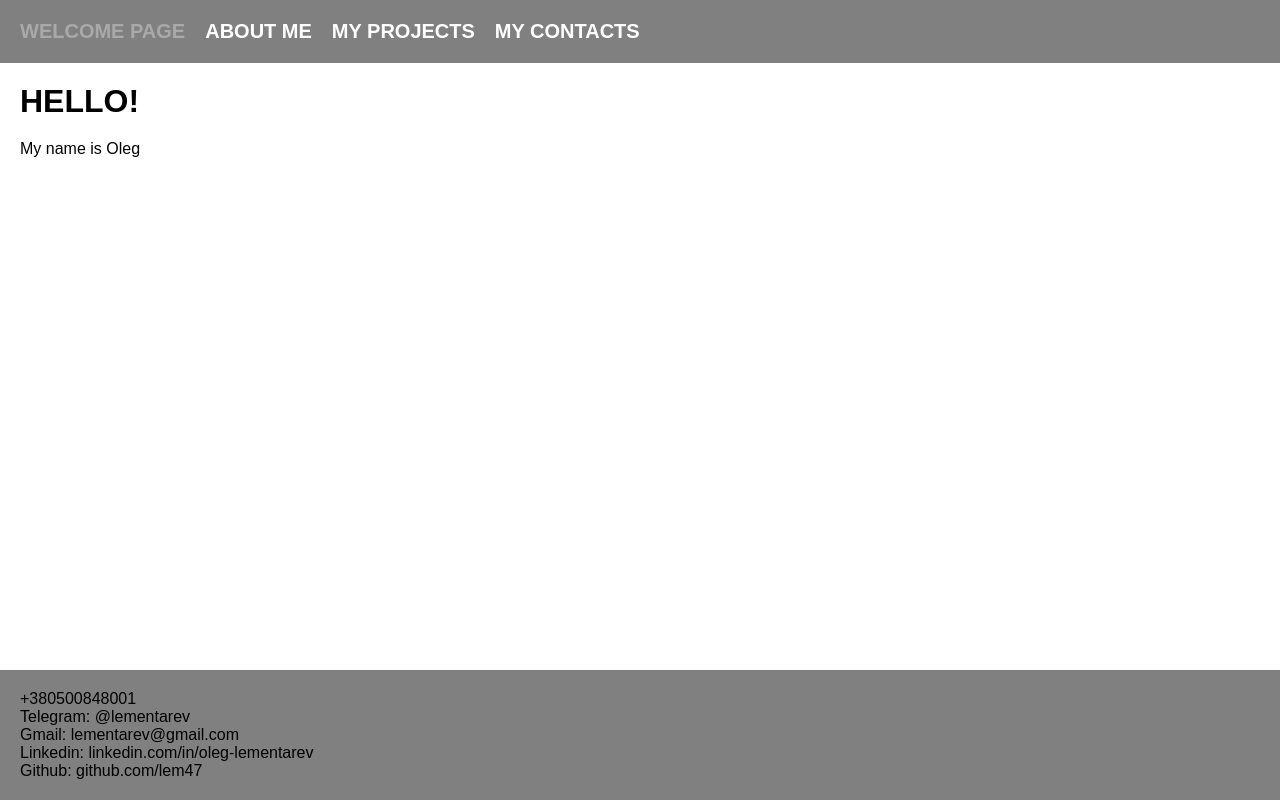
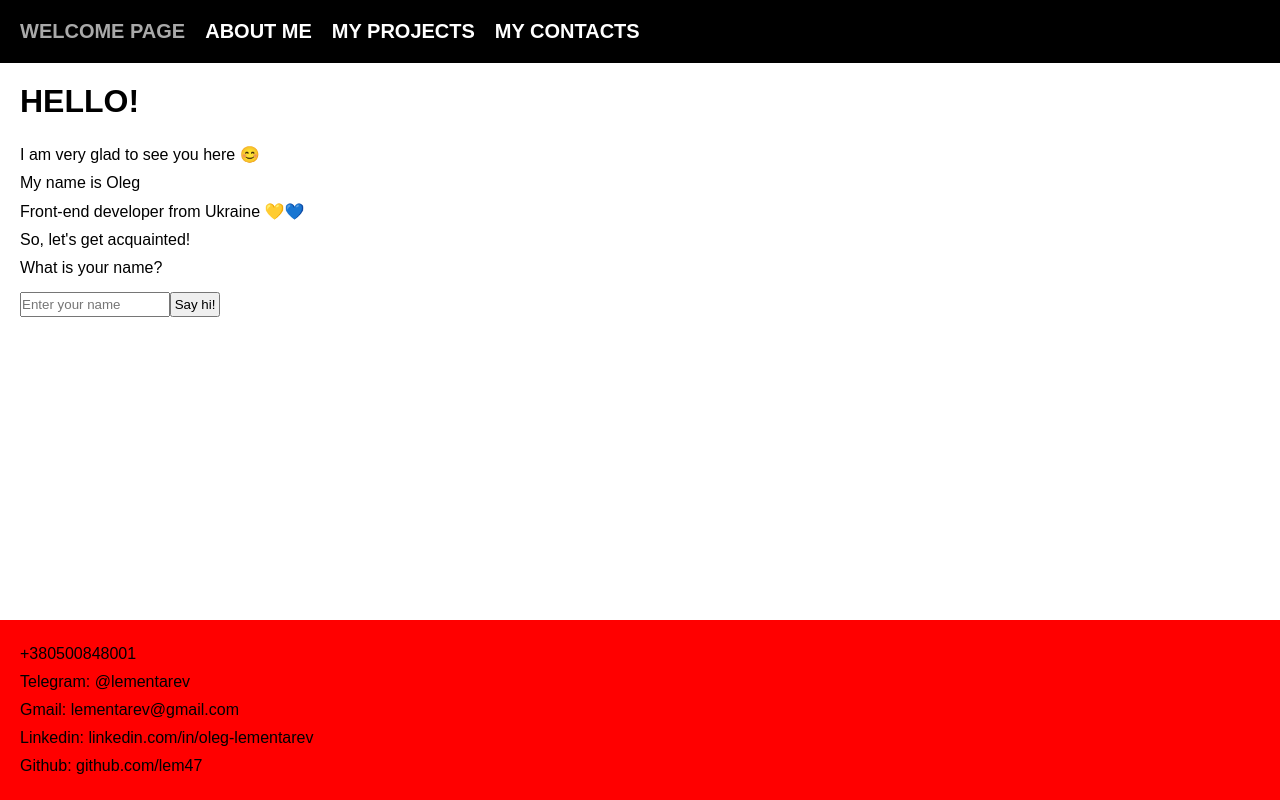
Before and after one commit to lem47/react-portfolio-project, a React (Create React App) app: page /#/ in a window 1280 px wide. Built offline with nearby package versions, Linux system fonts and the light colour scheme; a web font is replaced by a local one.

Commit message:
greetings

```diff
--- a/public/index.html
+++ b/public/index.html
@@ -8,12 +8,6 @@
     <link rel="preconnect" href="https://fonts.gstatic.com" crossorigin>
     <link href="https://fonts.googleapis.com/css2?family=Akshar:wght@400;600&display=swap" rel="stylesheet">
     <link href="https://fonts.googleapis.com/css2?family=Press+Start+2P&display=swap" rel="stylesheet">
-    <meta name="theme-color" content="#000000" />
-    <meta
-      name="description"
-      content="Web site created using create-react-app"
-    />
-    <link rel="apple-touch-icon" href="%PUBLIC_URL%/logo192.png" />
     <link rel="manifest" href="%PUBLIC_URL%/manifest.json" />
     <title>React portfolio app</title>
   </head>
--- a/src/Components/Header/Header.scss
+++ b/src/Components/Header/Header.scss
@@ -1,6 +1,6 @@
 .Header {
   padding: 20px;
-  background-color: gray;
+  background-color: black;
 
   &__nav {
     display: flex;
--- a/src/Components/Header/ProjectsPage/MatrixClock/Clock/Clock.scss
+++ b/src/Components/Header/ProjectsPage/MatrixClock/Clock/Clock.scss
@@ -1,20 +1,20 @@
 .Clock {
   display: flex;
   flex-direction: column;
-  gap: 50px;
+  gap: 35px;
 
   &__name {
     font-family: "Press Start 2P", cursive;
-    font-size: 15px;
-    line-height: 30px;
+    font-size: 10px;
+    line-height: 20px;
     text-align: center;
     color: white;
   }
 
   &__time {
     font-family: "Press Start 2P", cursive;
-    font-size: 50px;
-    line-height: 70px;
+    font-size: 25px;
+    line-height: 20px;
     text-align: center;
     color: lightgreen;
   }
--- a/src/Components/Header/ProjectsPage/MatrixClock/MatrixClock.scss
+++ b/src/Components/Header/ProjectsPage/MatrixClock/MatrixClock.scss
@@ -15,7 +15,7 @@
   flex-direction: column;
   align-items: center;
   justify-content: space-around;
-  gap: 20px;
+  gap: 25px;
 
   background-color: black;
   border: 1px solid black;
--- a/src/Components/Header/ProjectsPage/ProjectsPage.scss
+++ b/src/Components/Header/ProjectsPage/ProjectsPage.scss
@@ -19,7 +19,7 @@
     text-decoration: none;
 
     &:hover {
-      color: lightblue;
+      color: violet;
       cursor: pointer;
     }
   }
--- a/src/Components/HomePage/Footer/Footer.scss
+++ b/src/Components/HomePage/Footer/Footer.scss
@@ -1,4 +1,4 @@
 .Footer {
   padding: 20px;
-  background-color: gray;
+  background-color: red;
 }
--- a/src/Components/HomePage/HomePage.scss
+++ b/src/Components/HomePage/HomePage.scss
@@ -7,4 +7,28 @@
     font-weight: bold;
     text-transform: uppercase;
   }
+
+  &__form {
+    padding: 10px 0;
+  }
+
+  &__input {
+    width: 150px;
+    height: 25px;
+  }
+
+  &__button {
+    width: 50px;
+    height: 25px;
+    cursor: pointer;
+  }
+
+  &__friend {
+    width: max-content;
+    background-color: lightgreen;
+  }
 }
+
+p {
+  padding: 5px 0;
+}
--- a/src/Components/HomePage/HomePage.tsx
+++ b/src/Components/HomePage/HomePage.tsx
@@ -1,15 +1,62 @@
-import React from 'react';
+import React, { useState } from 'react';
 import './HomePage.scss';
 
 import { Footer } from './Footer/Footer';
 
-export const HomePage: React.FC = () => (
+export const HomePage: React.FC = () => {
+  const [visitor, setVisitor] = useState('');
+  const [meet, setMeet] = useState(false);
+  const [visibleForm, setVisibleForm] = useState(true);
+
+  return (
     <>
       <div className="HomePage">
         <h1 className="HomePage__title">Hello!</h1>
+        <p>I am very glad to see you here 😊</p>
         <p>My name is Oleg</p>
+        <p>Front-end developer from Ukraine 💛💙</p>
+        <p>So, let&apos;s get acquainted!</p>
+        {visibleForm ? (
+          <>
+            <p>What is your name?</p>
+            <form
+              className="HomePage__form"
+              onSubmit={(event) => {
+                event.preventDefault();
+                setMeet(true);
+                setVisibleForm(false);
+              }}
+            >
+              <input
+                type="text"
+                className="HomePage__input"
+                placeholder="Enter your name"
+                value={visitor}
+                onChange={(event) => {
+                  setVisitor(event.target.value.trim().toUpperCase());
+                }}
+                required
+              />
+              <button type="submit" className="HomePage__button">
+                Say hi!
+              </button>
+            </form>
+          </>
+        ) : (
+          <></>
+        )}
+        <p className="HomePage__friend">
+          {meet && `Nice to meet you, ${visitor}!`}
+        </p>
+        {meet && (
+          <>
+            <p>Now we are friends</p>
+            <p>You can start exploring my little WEB-world 🌍</p>
+            <p>Enjoy!</p>
+          </>
+        )}
       </div>
       <Footer />
     </>
-
   );
+};
```
Lines whose indentation alone changed are shown as unchanged.
